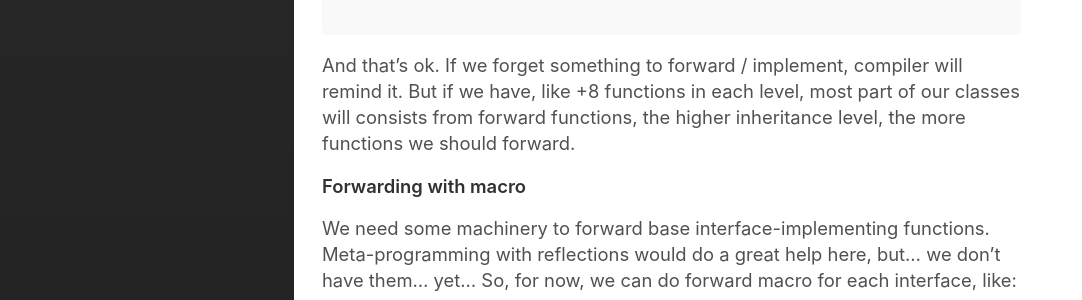
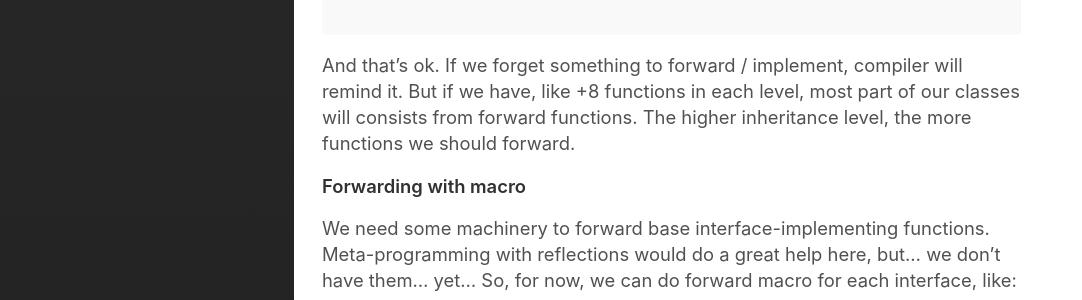
Before and after one commit to tower120/tower120.github.io, a Jekyll site: the page built from _posts/2017-11-17-virtual_inheritance_without_dynamic_casts.md, in a window 1280 px wide. Shown: the part 1315-1615 px from the top of the page, without its empty margins (0-1082 px from the left). Built offline with Jekyll 4.4.1, drawn with Linux system fonts in a browser that asks for light colours; some of the changed text lies outside the part shown.

````diff
--- a/_posts/2017-11-17-virtual_inheritance_without_dynamic_casts.md
+++ b/_posts/2017-11-17-virtual_inheritance_without_dynamic_casts.md
@@ -56,7 +56,7 @@ struct TextView : ITextView, View {
 };
 ```
 
-And that's ok. If we forget something to forward / implement, compiler will remind it. But if we have, like +8 functions in each level, most part of our classes will consists from forward functions, the higher inheritance level, the more functions we should forward.
+And that's ok. If we forget something to forward / implement, compiler will remind it. But if we have, like +8 functions in each level, most part of our classes will consists from forward functions. The higher inheritance level, the more functions we should forward.
 
 #### Forwarding with macro
 
@@ -140,6 +140,6 @@ struct TextView : IView::Forward<View, ITextView> {
 
 [Live example](http://coliru.stacked-crooked.com/a/773caa7443ece2bf)
 
-You still need to write simple forward code, for each function in your interface. But now only once per interface. [This can be completly automated, if you work with clang compiler fork  with experimental reflection/meta-programming support]
+You still need to write simple forward code, for each function in your interface. But now only once per interface. *[This can be completly automated, if you work with clang compiler fork  with experimental reflection/meta-programming support]*
 
 Size-wise, solution equivalent to class with virtual-inheritance. Your interface classes MUST be zero-size.
````
